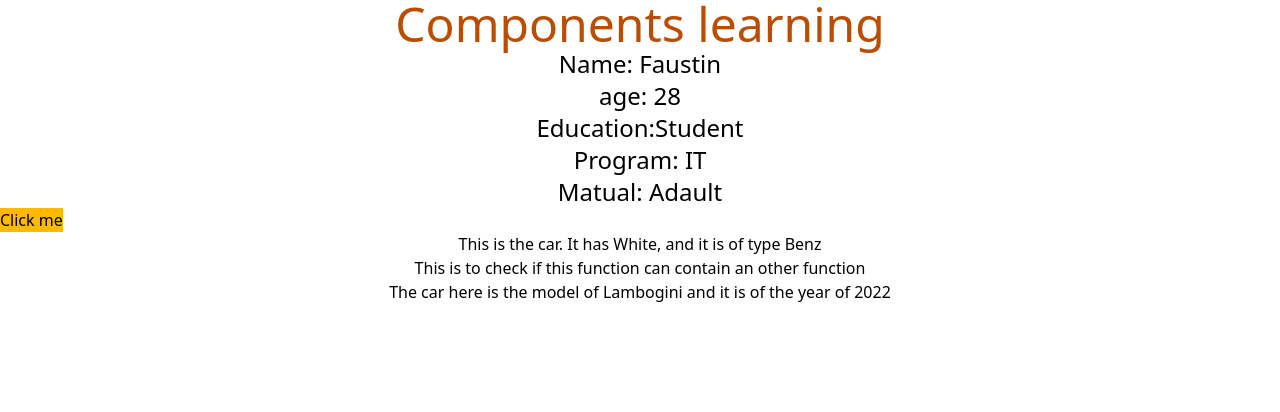
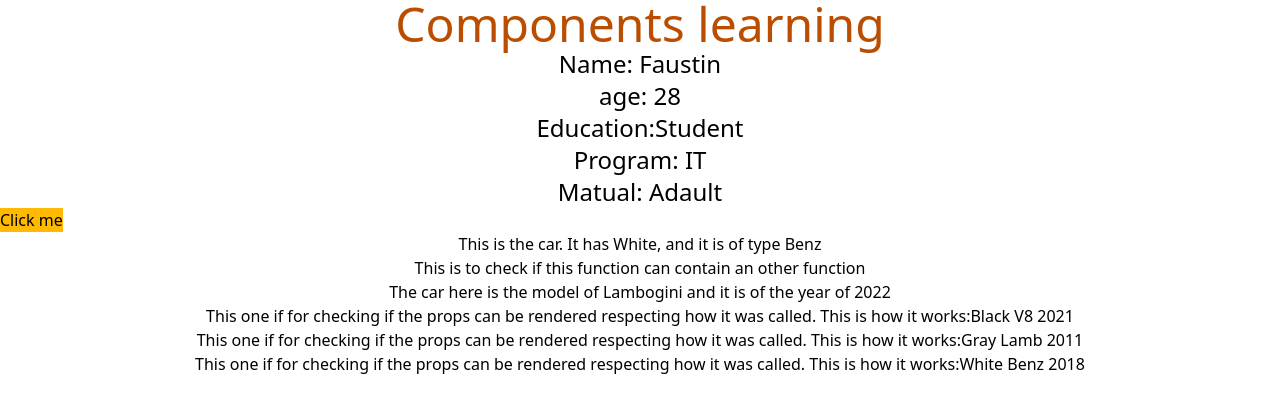
Before and after one commit to faustin12-g/react-learn, a React app: page / in a window 1280 px wide. Shown: the top 412 px of the page. Built offline with nearby package versions, Linux system fonts and the light colour scheme; the HTML template or start-up script is replaced by a standard one.

Commit message:
Rendering the same component at the same time based on props passed to the parent one

```diff
--- a/src/App.jsx
+++ b/src/App.jsx
@@ -2,6 +2,7 @@ import React from 'react'
 import Expression from './components/Expression'
 import Props from './components/Props'
 import Component from './components/Component'
+import Car from './components/Car'
 
 const App = () => {
   return (
@@ -9,6 +10,10 @@ const App = () => {
         < Expression />
         <Props color='White' type='Benz' />
         <Component />
+        <Car type='V8' year='2021' color='Black' />
+        <Car type='Lamb' year='2011' color='Gray' />
+        <Car type='Benz' year='2018' color='White' />
+
       </>
   )
 }
--- /dev/null
+++ b/src/components/Car.jsx
@@ -0,0 +1,13 @@
+import React from 'react'
+
+const Car = (props) => {
+  return (
+    <div className='justify-center text-center'>
+        <h1>This one if for checking if the props can be rendered respecting how it was called. This is how it works:
+            {props.color} {props.type} {props.year}
+        </h1>
+    </div>
+  )
+}
+
+export default Car
```
